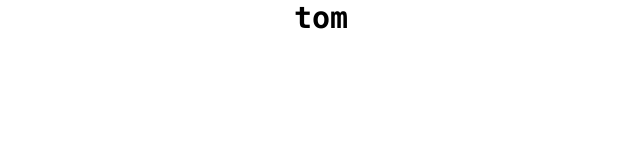
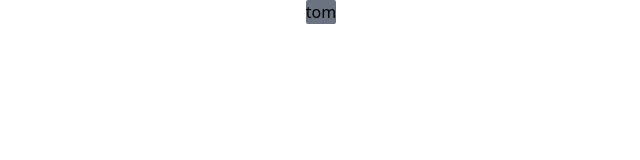
Before and after one commit to TNKKung/book-collection-frontend, a React (Create React App) app: page / in a window 1280 px wide. Shown: the top 160 px of the page, without its empty margins (319-959 px from the left). Built offline with nearby package versions, Linux system fonts and the light colour scheme.

Commit message:
create folder for web

```diff
--- a/src/App.js
+++ b/src/App.js
@@ -1,5 +1,11 @@
+import { Switch, Route } from "react-router-dom";
+import LoginPage from './pages/LoginPage/LoginPage'
 function App() {
-  return <div className="text-center font-mono font-bold text-3xl">tom</div>;
+  return (
+    <Switch>
+      <Route exact path="/" component={LoginPage}></Route>
+    </Switch>
+  );
 }
 
 export default App;
--- /dev/null
+++ b/src/components/inputEmail/index.js
@@ -0,0 +1,9 @@
+import React from 'react'
+
+export default function indexedDB(){
+    return(
+        <div>
+            <input placeholder="email"/>
+        </div>
+    );
+}
--- a/src/index.js
+++ b/src/index.js
@@ -1,10 +1,9 @@
 import React from "react";
 import ReactDOM from "react-dom";
-import "./index.css";
 import App from "./App";
 import reportWebVitals from "./reportWebVitals";
-import "./index.css";
 import { BrowserRouter } from "react-router-dom";
+import './css/tailwind.css'
 
 ReactDOM.render(
   <React.StrictMode>
--- /dev/null
+++ b/src/pages/HomePage/HomePage.js
@@ -0,0 +1,7 @@
+import React from 'react'
+
+export default function HomePage(){
+    return (
+        <div></div>
+    );
+}
--- /dev/null
+++ b/src/pages/LoginPage/LoginPage.js
@@ -0,0 +1,11 @@
+import React from "react";
+
+export default function Login() {
+  return (
+    <div className="flex justify-center">
+      <tr className="bg-gray-500 border-black rounded-sm">
+        tom
+      </tr>
+    </div>
+  );
+}
```
Also changed, not shown: src/setupTests.js (deleted, +0 -5 lines), src/css/tailwind.css (renamed from src/index.css), 1 other file (tests, documents, lock files or other folders).
